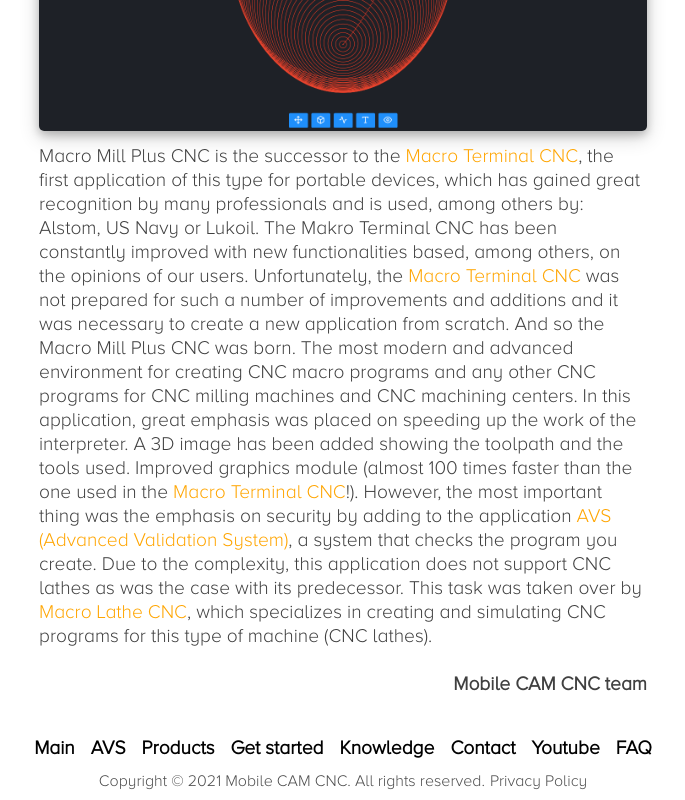
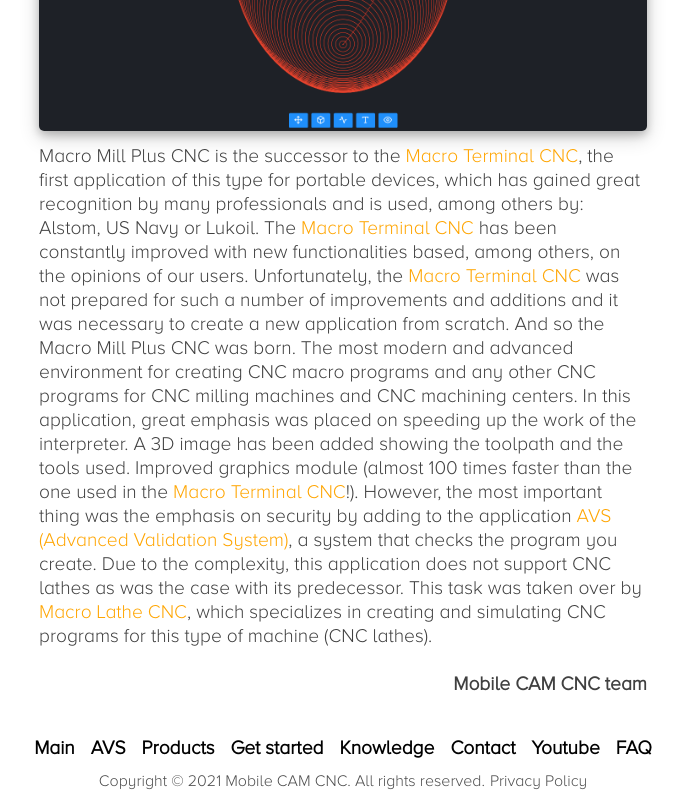
Before and after one commit to kandksoftware/macro-mill-plus-cnc, a plain HTML site: page about.html in a window 1280 px wide. Shown: the part 395-1195 px from the top of the page, without its empty margins (297-982 px from the left). Drawn offline with Linux system fonts and the light colour scheme.

Commit message:
spelling issue removed

```diff
--- a/about.html
+++ b/about.html
@@ -28,7 +28,7 @@
           <img class="article__img" src="resources/dark_mode_shape.png" alt=""/>
           </h2>
           <p class="article__content h-k">
-            Macro Mill Plus CNC is the successor to the Macro Terminal CNC, the first application of this type for portable devices, which has gained great recognition by many professionals and is used, among others by: Alstom, US Navy or Lukoil. The Makro Terminal CNC has been constantly improved with new functionalities based, among others, on the opinions of our users. Unfortunately, the Macro Terminal CNC was not prepared for such a number of improvements and additions and it was necessary to create a new application from scratch. And so the Macro Mill Plus CNC was born. The most modern and advanced environment for creating CNC macro programs and any other CNC programs for CNC milling machines and CNC machining centers.
+            Macro Mill Plus CNC is the successor to the Macro Terminal CNC, the first application of this type for portable devices, which has gained great recognition by many professionals and is used, among others by: Alstom, US Navy or Lukoil. The Macro Terminal CNC has been constantly improved with new functionalities based, among others, on the opinions of our users. Unfortunately, the Macro Terminal CNC was not prepared for such a number of improvements and additions and it was necessary to create a new application from scratch. And so the Macro Mill Plus CNC was born. The most modern and advanced environment for creating CNC macro programs and any other CNC programs for CNC milling machines and CNC machining centers.
 In this application, great emphasis was placed on speeding up the work of the interpreter. A 3D image has been added showing the toolpath and the tools used. Improved graphics module (almost 100 times faster than the one used in the Macro Terminal CNC!). However, the most important thing was the emphasis on security by adding to the application AVS (Advanced Validation System), a system that checks the program you create.
 Due to the complexity, this application does not support CNC lathes as was the case with its predecessor. This task was taken over by Macro Lathe CNC, which specializes in creating and simulating CNC programs for this type of machine (CNC lathes).
 
```
